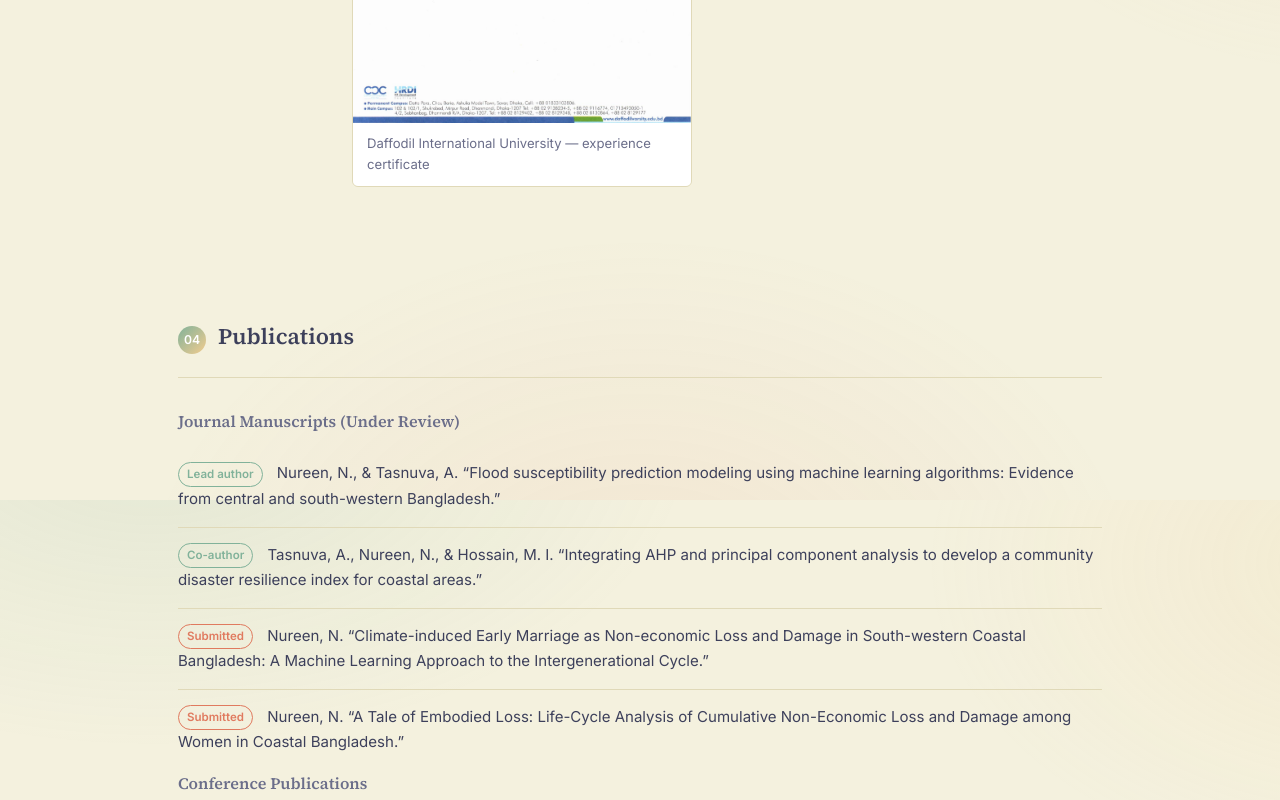
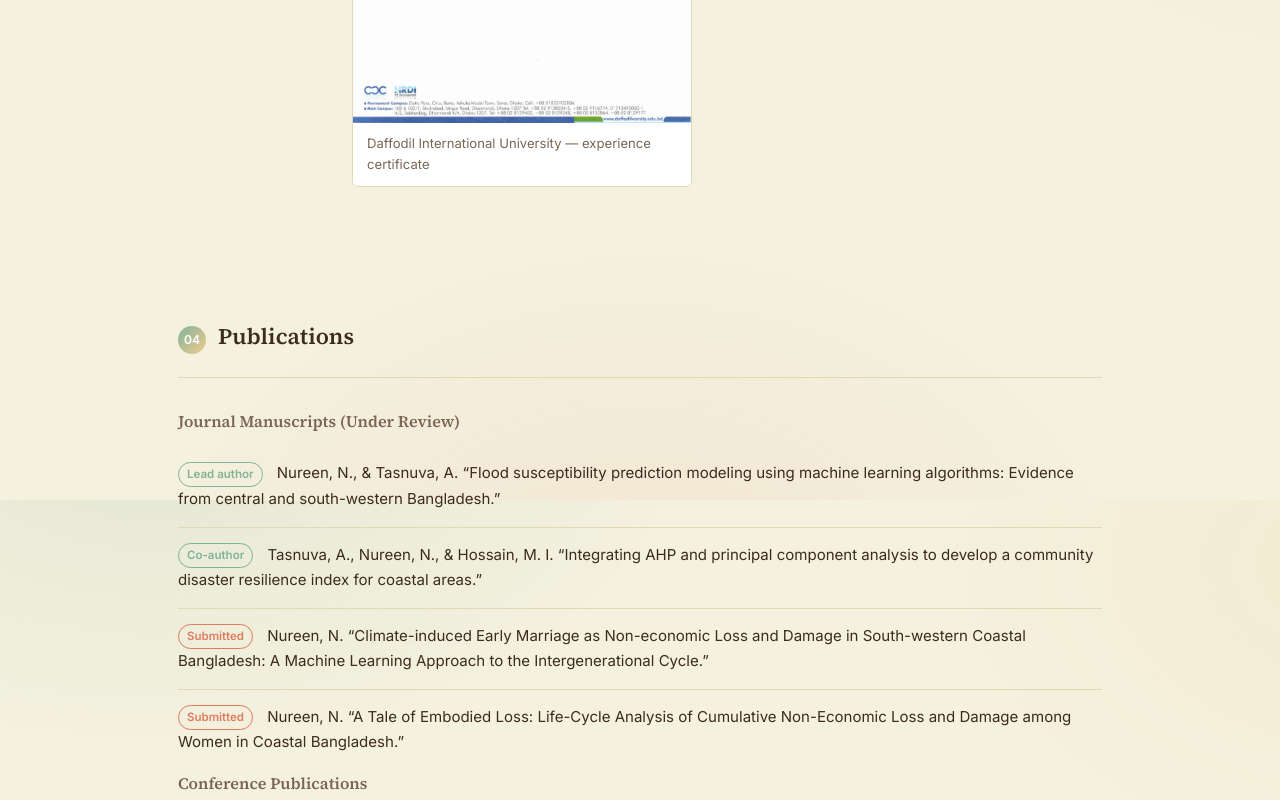
Before and after one commit to nushratnureenzana/portfolio, a plain HTML site: page index.html in a window 1280 px wide. Shown: the part 3500-4300 px from the top of the page. Drawn offline with Linux system fonts and the light colour scheme.

Commit message:
Replace blue-leaning slate ink with warm espresso brown
The slate (#3D405B light / navy #15162A-#1C1E30 dark) used for body
text, headings, and the contact box read as blue. Swapped it for a
warm espresso brown in both themes, keeping the cream background and
terracotta/sage/gold accents untouched. No blue left in the palette.

Co-Authored-By: Claude Sonnet 5 <noreply@anthropic.com>
Claude-Session: https://claude.ai/code/session_015kGPNbuqgVv6uSCsoS692g

```diff
--- a/index.html
+++ b/index.html
@@ -15,8 +15,8 @@
 <link href="https://fonts.googleapis.com/css2?family=Source+Serif+4:opsz,wght@8..60,400;8..60,500;8..60,600;8..60,700&family=Inter:wght@400;500;600&display=swap" rel="stylesheet">
 <style>
   :root{
-    --charcoal:#3D405B;
-    --charcoal-deep:#2A2C3F;
+    --charcoal:#3D2B1E;
+    --charcoal-deep:#241811;
     --teal:#81B29A;
     --amber:#F2CC8F;
     --coral:#E07A5F;
@@ -24,23 +24,23 @@
     --surface:#FFFFFF;
     --surface-alt:#ECE7CB;
     --line:#E0D9B8;
-    --ink:#3D405B;
-    --ink-soft:#6B6E8A;
+    --ink:#3D2B1E;
+    --ink-soft:#7A6553;
     --radius:6px;
     --maxw:980px;
   }
   [data-theme="dark"]{
-    --charcoal:#15162A;
+    --charcoal:#241A12;
     --charcoal-deep:#000000;
     --teal:#9FCBB3;
     --amber:#F6D9A8;
     --coral:#E99478;
-    --paper:#1C1E30;
-    --surface:#2B2E47;
-    --surface-alt:#333659;
-    --line:#464977;
+    --paper:#1A140F;
+    --surface:#271D15;
+    --surface-alt:#33271A;
+    --line:#4A3826;
     --ink:#F4F1DE;
-    --ink-soft:#C7C2A0;
+    --ink-soft:#C9B9A0;
   }
   *{box-sizing:border-box;}
   html{scroll-behavior:smooth;}
@@ -104,7 +104,7 @@
     backdrop-filter:blur(6px);
     border-bottom:1px solid var(--line);
   }
-  [data-theme="dark"] header.site-nav{background:rgba(28,30,48,.88);}
+  [data-theme="dark"] header.site-nav{background:rgba(26,20,15,.88);}
   .nav-inner{
     max-width:var(--maxw); margin:0 auto; padding:14px 28px;
     display:flex; align-items:center; justify-content:space-between;
```
